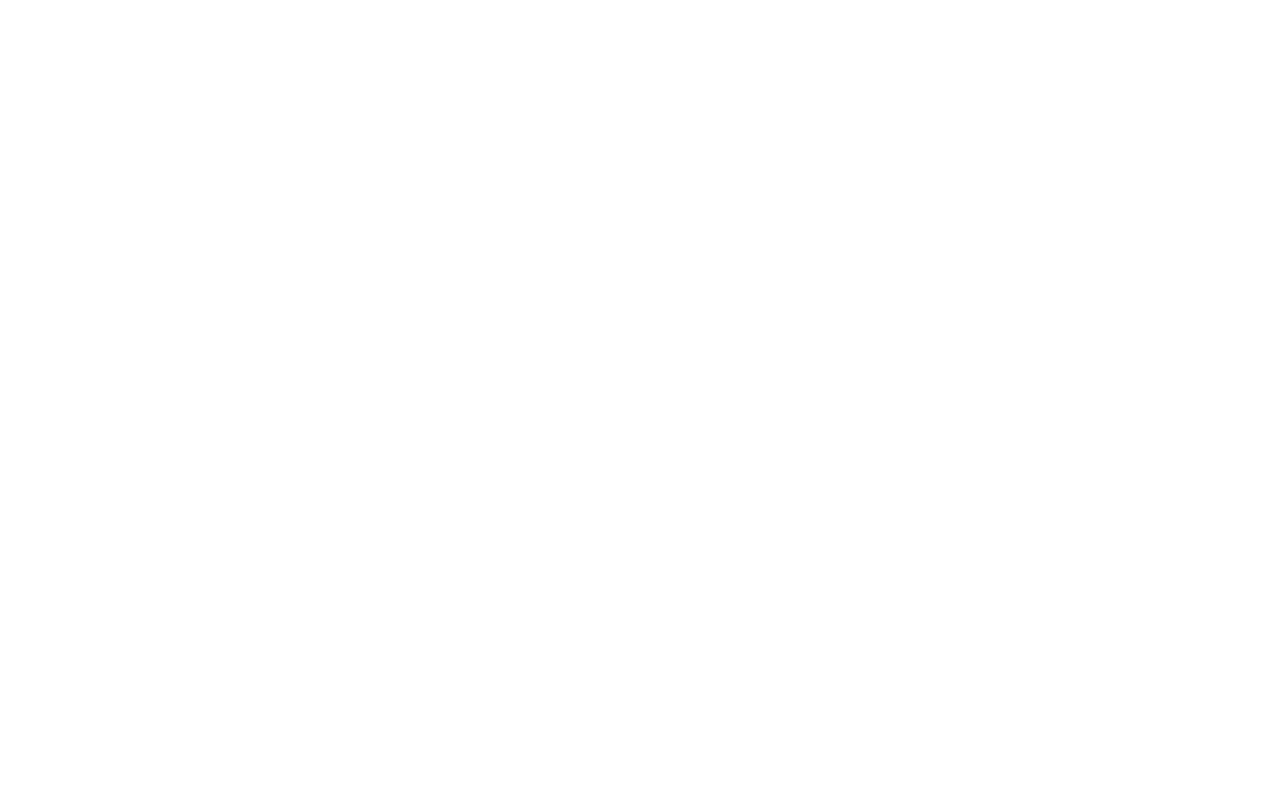
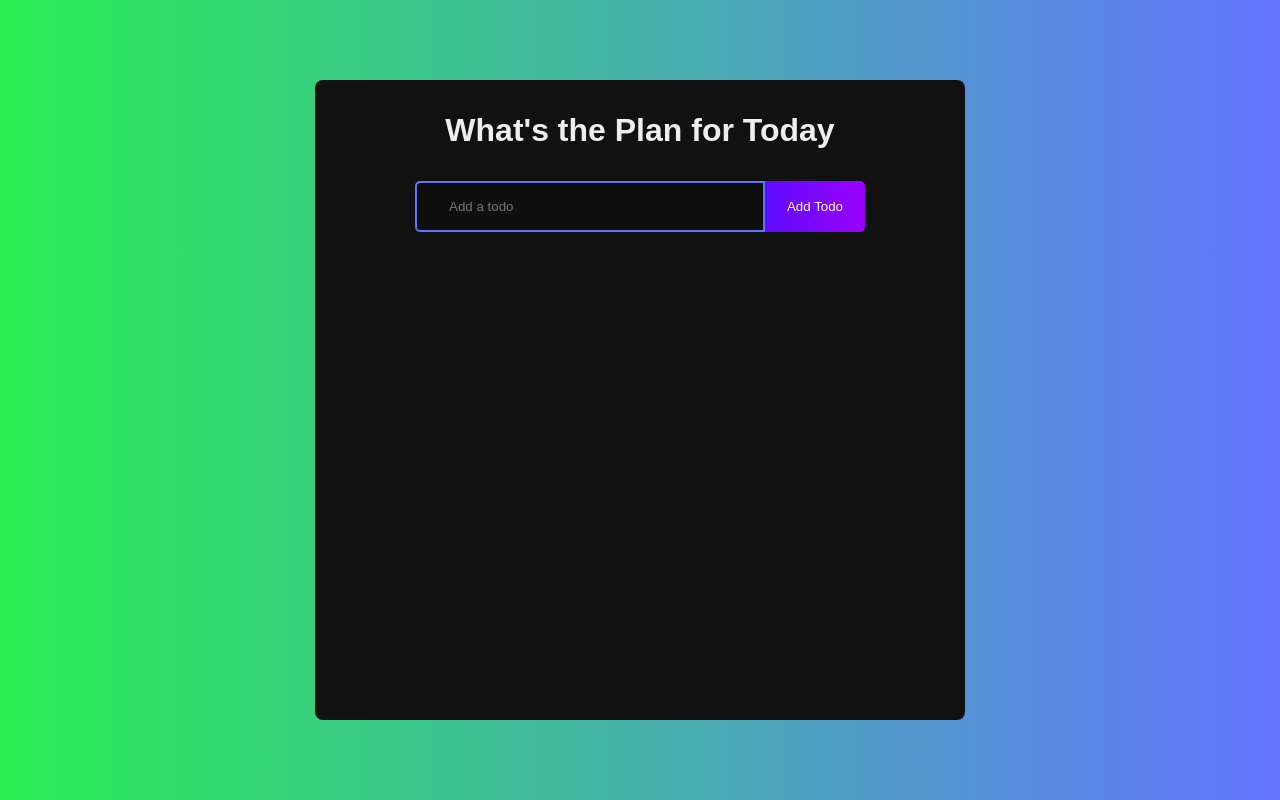
Before and after one commit to DatNguyen602/myReact, a React (Create React App) app: page / in a window 1280 px wide. Built offline with nearby package versions, Linux system fonts and the light colour scheme.

Commit message:
code5 12:36 14-04-2023

```diff
--- a/src/App.js
+++ b/src/App.js
@@ -1,8 +1,10 @@
 import './App.css';
+import TodoLists from "./Components/TodoLists.jsx"
 
 function App() {
   return (
     <div className="App">
+      <TodoLists/>
     </div>
   );
 }
--- /dev/null
+++ b/src/Components/TodoLists.jsx
@@ -0,0 +1,83 @@
+import React , {useRef,useState,useEffect} from "react";
+
+const TodoLists = () => {
+    const [List,setList] = useState([]);
+    const TodoRef = useRef();
+    const updateRef = useRef();
+    const [ping,setPing] = useState(-1);
+
+    const handleAddList = () => {
+        if(TodoRef.current.value !== ""){
+            const todo = TodoRef.current.value;
+            setList([todo,...List]);
+            TodoRef.current.value = "";
+        }
+    }
+
+    const handleDel = (index , array)=>{
+        return () => {
+            const newL = array.filter((value,id) => {
+                return id !== index;
+            })
+            setList(newL);
+        }
+    }
+
+    const Form = () => {
+        return <div className="btnIn">
+            <input ref={updateRef} type="text" className="BorderOfUpdate" placeholder="Add a todo" id="InputTodo" />
+            <button className= "ColorOfUpdate" onClick={handleUpDate}>Add Todo</button>
+        </div>
+    }
+
+    const clickToUpdate = (index)=> {
+        return () => {
+            setPing(index);
+        }
+    }
+
+    const handleUpDate = () => {
+        if(updateRef.current.value !== List[ping] && updateRef.current.value !== ""){
+            List[ping] = updateRef.current.value;
+        }
+        setPing(-1);
+    }
+
+    useEffect (()=>{
+        if (ping !== -1) {
+            updateRef.current.value = List[ping];
+            updateRef.current.focus();
+        }
+    },[ping])
+
+    const TodoList = () =>{
+        return <React.Fragment>
+            {List.map((value,index,array)=>{
+            return <div key={Math.random()} className="List">
+                    <p>{value}</p>
+                        <div>
+                            <button onClick={handleDel(index,array)}><i className="fa-regular fa-trash"></i></button>
+                            <button onClick={clickToUpdate(index)}>V</button>
+                        </div>
+                    </div>
+            })}
+        </React.Fragment>
+    }
+
+
+    return <div className="set-backG">
+        <div className="container">
+            <h1>What's the Plan for Today</h1>
+            <div className="btnIn">
+                <input ref={TodoRef} type="text" placeholder="Add a todo" id="InputTodo" />
+                <button  onClick={handleAddList}>Add Todo</button>
+            </div>
+            {ping === -1 ? <TodoList/> : <Form/>}
+
+        </div>
+
+
+    </div>
+}
+
+export default TodoLists;
--- /dev/null
+++ b/src/asset/sass/components/_todoList.scss
@@ -0,0 +1,103 @@
+*{
+    margin: 0;
+    padding: 0;
+    box-sizing: border-box;
+    font-family: Arial, Helvetica, sans-serif;
+}
+.set-backG{
+    width: 100%;
+    min-height: 100vh;
+    padding: 64px 0;
+    background: linear-gradient(to right, #28ee53 , #6474ff);
+    display: flex;
+    justify-content: center;
+    align-items: center;
+}
+.dp-none{
+    display: none;
+}
+.ColorOfUpdate{
+    background: linear-gradient(to right,#149fff,#117bff) !important;
+}
+.BorderOfUpdate{
+    border: 2px solid #149fff !important;
+}
+
+.container{
+    width: 650px;
+    min-height: 80vh;
+    background-color: #111;
+    border-radius: 8px;
+    padding-bottom: 32px;
+    h1{
+        color: #eee;
+        margin: 32px 0;
+    }
+    .btnIn{
+        position: relative;
+        width: 450px;
+        margin: 0 auto 32px;
+        input[type=text]{
+            width: 350px;
+            color: #fff;
+            padding: 16px 32px;
+            display: block;
+            box-sizing: border-box;
+            outline: none;
+            border: 2px solid #6474ff;
+            background-color: rgba(0,0,0,0.1);
+            border-radius: 5px 0 0 5px;
+        }
+        button{
+            color: #fff;
+            width: 100px;
+            border: none;
+            height: 51px;
+            border-radius: 0px 5px 5px 0px;
+            background: linear-gradient(to right,#5e0cff,#9a01fb);
+            padding: 16px;
+            position: absolute;
+            right: 0;
+            top: 0;
+        }
+
+    }
+
+    .List{
+        background: linear-gradient(to right,#149fff,#117bff);
+        margin: 4px auto;
+        width: 70%;
+        box-sizing: content-box;
+        padding: 16px 32px;
+        border-radius: 5px;
+        color: #fff;
+        display: flex;
+        align-items: center;
+        justify-content: space-between;
+
+        div{
+            button{
+                width: 32px;
+                color: #fff;
+                height: 32px;
+                padding: 0;
+                background: none;
+                border: none;
+            }
+        }
+    }
+
+
+    .List:nth-child(4n){
+        background: linear-gradient(to right,#ff6813,#ff5411);
+    }
+    .List:nth-child(4n+1){
+        background: linear-gradient(to right,#5e0cff,#9a01fb);
+    }
+    .List:nth-child(4n+2){
+        background: linear-gradient(to right,#ff0cef,#fa0088)
+    }
+    .List:nth-child(4n+3){
+        background: linear-gradient(to right,#149fff,#117bff);
+    }
+}
--- /dev/null
+++ b/src/asset/sass/index.scss
@@ -0,0 +1 @@
+@import "./components/todoList"
--- a/src/index.js
+++ b/src/index.js
@@ -2,6 +2,7 @@
 import ReactDOM from 'react-dom/client';
 import App from './App';
 import reportWebVitals from './reportWebVitals';
+import "./asset/sass/index.scss"
 
 const root = ReactDOM.createRoot(document.getElementById('root'));
 root.render(
```
Also changed, not shown: package.json (+10 -3 lines), asset/sass/index.css (deleted), src/logo.svg (deleted), 1 other file (tests, documents, lock files or other folders).
